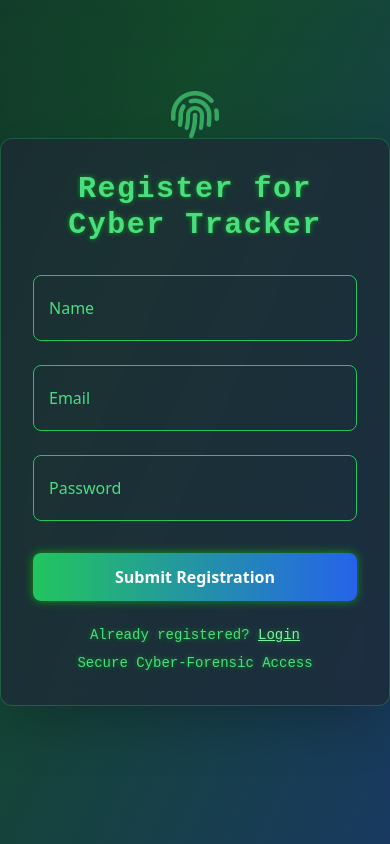
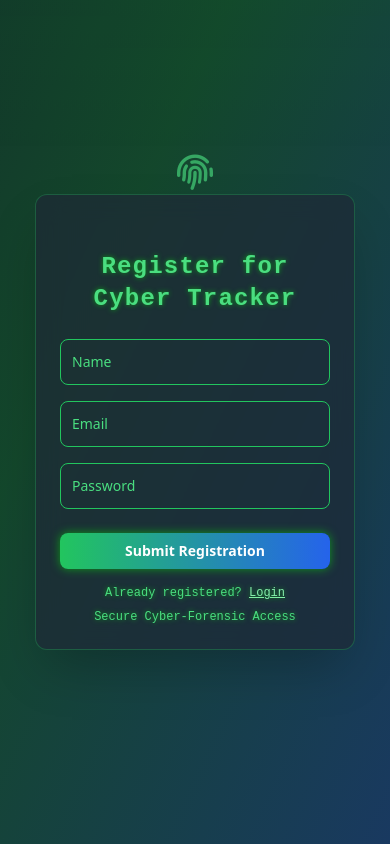
Before and after one commit to vikashnayan07/forensic-tracker, a React (Create React App) app in the folder client/: page /register in a window 390 px wide. Built offline with nearby package versions, Linux system fonts and the light colour scheme.

Commit message:
Make Login and Register pages responsive with Tailwind CSS

```diff
--- a/client/src/components/Register.js
+++ b/client/src/components/Register.js
@@ -41,74 +41,74 @@ function Register() {
   };
 
   return (
-    <div className="min-h-screen flex items-center justify-center bg-gray-900 relative overflow-hidden">
+    <div className="min-h-screen flex items-center justify-center bg-gray-900 relative overflow-hidden px-4 sm:px-6 lg:px-8">
       {/* Cyber Background Overlay */}
       <div className="absolute inset-0 bg-gradient-to-br from-gray-900 via-green-900 to-blue-900 opacity-80 animate-cyber-gradient"></div>
       <div className="absolute inset-0 cyber-rain"></div>
 
-      <div className="relative bg-gray-800 bg-opacity-70 backdrop-blur-md p-8 rounded-xl shadow-2xl w-full max-w-md border border-green-500 border-opacity-30 transform transition-all hover:scale-105 duration-300 z-10">
+      <div className="relative bg-gray-800 bg-opacity-70 backdrop-blur-md p-6 sm:p-8 rounded-xl shadow-2xl w-full max-w-xs sm:max-w-md border border-green-500 border-opacity-30 transform transition-all hover:scale-105 duration-300 z-10">
         {/* Fingerprint Icon with Neon Glow */}
-        <div className="absolute -top-12 left-1/2 transform -translate-x-1/2">
-          <i className="fas fa-fingerprint text-5xl text-green-400 opacity-80 animate-pulse"></i>
+        <div className="absolute -top-10 sm:-top-12 left-1/2 transform -translate-x-1/2">
+          <i className="fas fa-fingerprint text-4xl sm:text-5xl text-green-400 opacity-80 animate-pulse"></i>
         </div>
 
-        <h1 className="text-3xl font-extrabold text-green-400 text-center mb-8 tracking-wider cyber-text">
+        <h1 className="text-2xl sm:text-3xl font-extrabold text-green-400 text-center mt-8 sm:mt-12 mb-6 sm:mb-8 tracking-wider cyber-text">
           Register for Cyber Tracker
         </h1>
 
         <form onSubmit={handleSubmit}>
           {/* Name Input */}
-          <div className="relative mb-6">
+          <div className="relative mb-4 sm:mb-6">
             <input
               type="text"
               id="name"
               value={name}
               onChange={(e) => setName(e.target.value)}
-              className="w-full p-4 pt-6 bg-transparent border border-green-500 rounded-lg text-white placeholder-transparent focus:outline-none focus:ring-2 focus:ring-green-400 peer"
+              className="w-full p-3 sm:p-4 sm:pt-6 bg-transparent border border-green-500 rounded-lg text-white placeholder-transparent focus:outline-none focus:ring-2 focus:ring-green-400 peer text-sm sm:text-base"
               placeholder="Name"
               required
             />
             <label
               htmlFor="name"
-              className="absolute left-4 top-[20%] transform -translate-y-1/2 text-green-400 text-sm transition-all duration-300 peer-placeholder-shown:top-1/2 peer-placeholder-shown:text-base peer-focus:top-2 peer-focus:text-sm peer-focus:text-green-300"
+              className="absolute left-3 sm:left-4 top-[15%] sm:top-[20%] transform -translate-y-1/2 text-green-400 text-xs sm:text-sm transition-all duration-300 peer-placeholder-shown:top-1/2 peer-placeholder-shown:text-sm sm:peer-placeholder-shown:text-base peer-focus:top-1 sm:peer-focus:top-2 peer-focus:text-xs sm:peer-focus:text-sm peer-focus:text-green-300"
             >
               Name
             </label>
           </div>
 
           {/* Email Input */}
-          <div className="relative mb-6">
+          <div className="relative mb-4 sm:mb-6">
             <input
               type="email"
               id="email"
               value={email}
               onChange={(e) => setEmail(e.target.value)}
-              className="w-full p-4 pt-6 bg-transparent border border-green-500 rounded-lg text-white placeholder-transparent focus:outline-none focus:ring-2 focus:ring-green-400 peer"
+              className="w-full p-3 sm:p-4 sm:pt-6 bg-transparent border border-green-500 rounded-lg text-white placeholder-transparent focus:outline-none focus:ring-2 focus:ring-green-400 peer text-sm sm:text-base"
               placeholder="Email"
               required
             />
             <label
               htmlFor="email"
-              className="absolute left-4 top-[20%] transform -translate-y-1/2 text-green-400 text-sm transition-all duration-300 peer-placeholder-shown:top-1/2 peer-placeholder-shown:text-base peer-focus:top-2 peer-focus:text-sm peer-focus:text-green-300"
+              className="absolute left-3 sm:left-4 top-[15%] sm:top-[20%] transform -translate-y-1/2 text-green-400 text-xs sm:text-sm transition-all duration-300 peer-placeholder-shown:top-1/2 peer-placeholder-shown:text-sm sm:peer-placeholder-shown:text-base peer-focus:top-1 sm:peer-focus:top-2 peer-focus:text-xs sm:peer-focus:text-sm peer-focus:text-green-300"
             >
               Email
             </label>
           </div>
 
           {/* Password Input */}
-          <div className="relative mb-8">
+          <div className="relative mb-6 sm:mb-8">
             <input
               type="password"
               id="password"
               value={password}
               onChange={(e) => setPassword(e.target.value)}
-              className="w-full p-4 pt-6 bg-transparent border border-green-500 rounded-lg text-white placeholder-transparent focus:outline-none focus:ring-2 focus:ring-green-400 peer"
+              className="w-full p-3 sm:p-4 sm:pt-6 bg-transparent border border-green-500 rounded-lg text-white placeholder-transparent focus:outline-none focus:ring-2 focus:ring-green-400 peer text-sm sm:text-base"
               placeholder="Password"
               required
             />
             <label
               htmlFor="password"
-              className="absolute left-4 top-[20%] transform -translate-y-1/2 text-green-400 text-sm transition-all duration-300 peer-placeholder-shown:top-1/2 peer-placeholder-shown:text-base peer-focus:top-2 peer-focus:text-sm peer-focus:text-green-300"
+              className="absolute left-3 sm:left-4 top-[15%] sm:top-[20%] transform -translate-y-1/2 text-green-400 text-xs sm:text-sm transition-all duration-300 peer-placeholder-shown:top-1/2 peer-placeholder-shown:text-sm sm:peer-placeholder-shown:text-base peer-focus:top-1 sm:peer-focus:top-2 peer-focus:text-xs sm:peer-focus:text-sm peer-focus:text-green-300"
             >
               Password
             </label>
@@ -116,7 +116,7 @@ function Register() {
 
           {/* Error Message */}
           {error && (
-            <p className="text-red-400 text-sm mb-4 text-center animate-glitch">
+            <p className="text-red-400 text-xs sm:text-sm mb-4 text-center animate-glitch">
               {error}
             </p>
           )}
@@ -124,13 +124,13 @@ function Register() {
           {/* Register Button */}
           <button
             type="submit"
-            className="w-full p-3 bg-gradient-to-r from-green-500 to-blue-600 text-white rounded-lg font-semibold hover:from-green-600 hover:to-blue-700 focus:outline-none focus:ring-2 focus:ring-green-400 disabled:opacity-50 transition-all duration-300 transform hover:scale-105 cyber-button"
+            className="w-full p-2 sm:p-3 bg-gradient-to-r from-green-500 to-blue-600 text-white rounded-lg font-semibold hover:from-green-600 hover:to-blue-700 focus:outline-none focus:ring-2 focus:ring-green-400 disabled:opacity-50 transition-all duration-300 transform hover:scale-105 cyber-button text-sm sm:text-base"
             disabled={loading}
           >
             {loading ? (
               <span className="flex items-center justify-center">
                 <svg
-                  className="animate-spin h-5 w-5 mr-2 text-white"
+                  className="animate-spin h-4 sm:h-5 w-4 sm:w-5 mr-2 text-white"
                   viewBox="0 0 24 24"
                 >
                   <circle
@@ -151,7 +151,7 @@ function Register() {
         </form>
 
         {/* Login Link */}
-        <p className="text-green-400 text-sm mt-6 text-center cyber-text">
+        <p className="text-green-400 text-xs sm:text-sm mt-4 sm:mt-6 text-center cyber-text">
           Already registered?{" "}
           <a
             href="/login"
@@ -162,7 +162,7 @@ function Register() {
         </p>
 
         {/* Cyber Footer */}
-        <p className="text-green-400 text-sm mt-2 text-center cyber-text">
+        <p className="text-green-400 text-xs sm:text-sm mt-2 text-center cyber-text">
           Secure Cyber-Forensic Access
         </p>
       </div>
```
Also changed, not shown: client/src/components/Login.js (+20 -20 lines).
